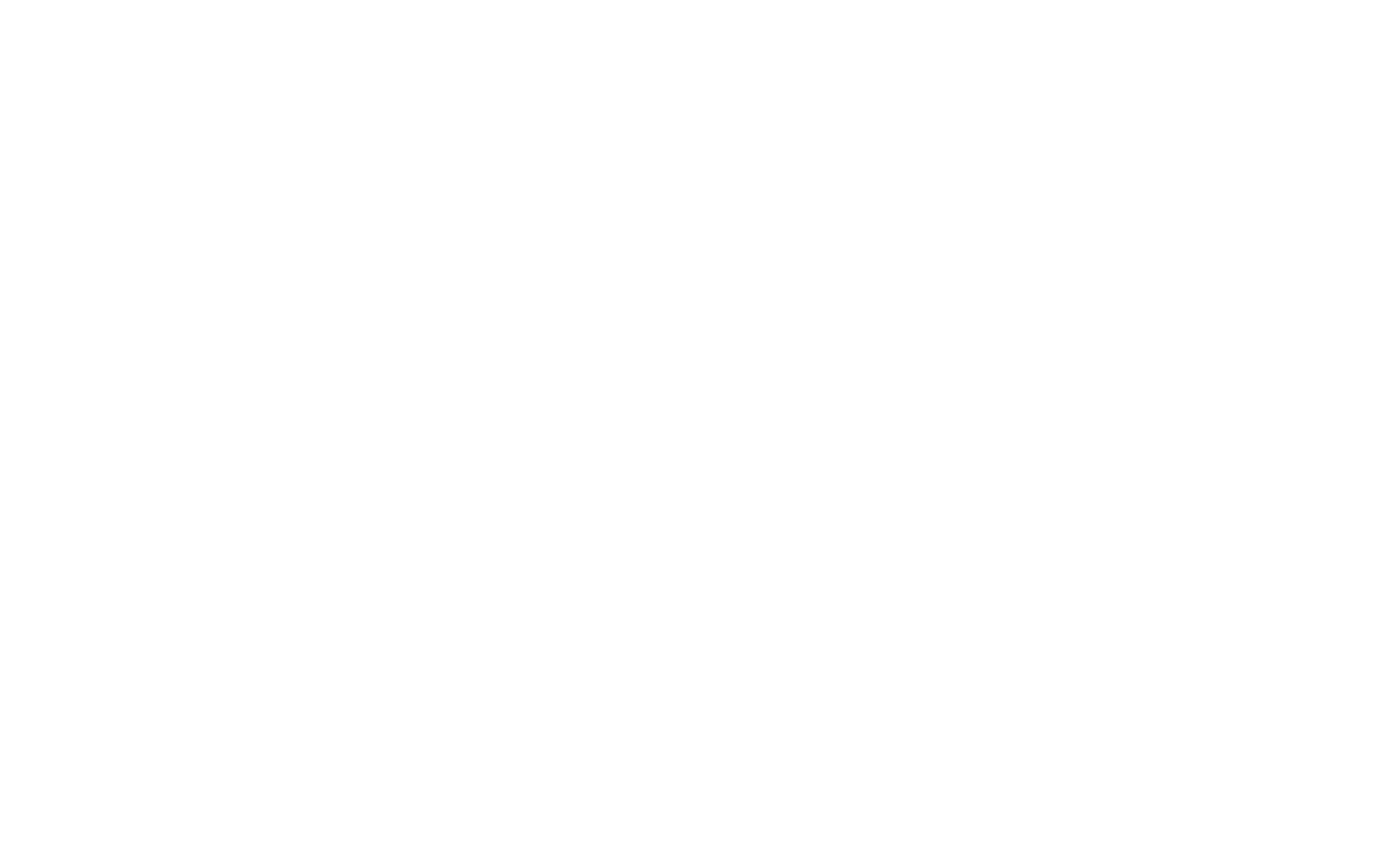
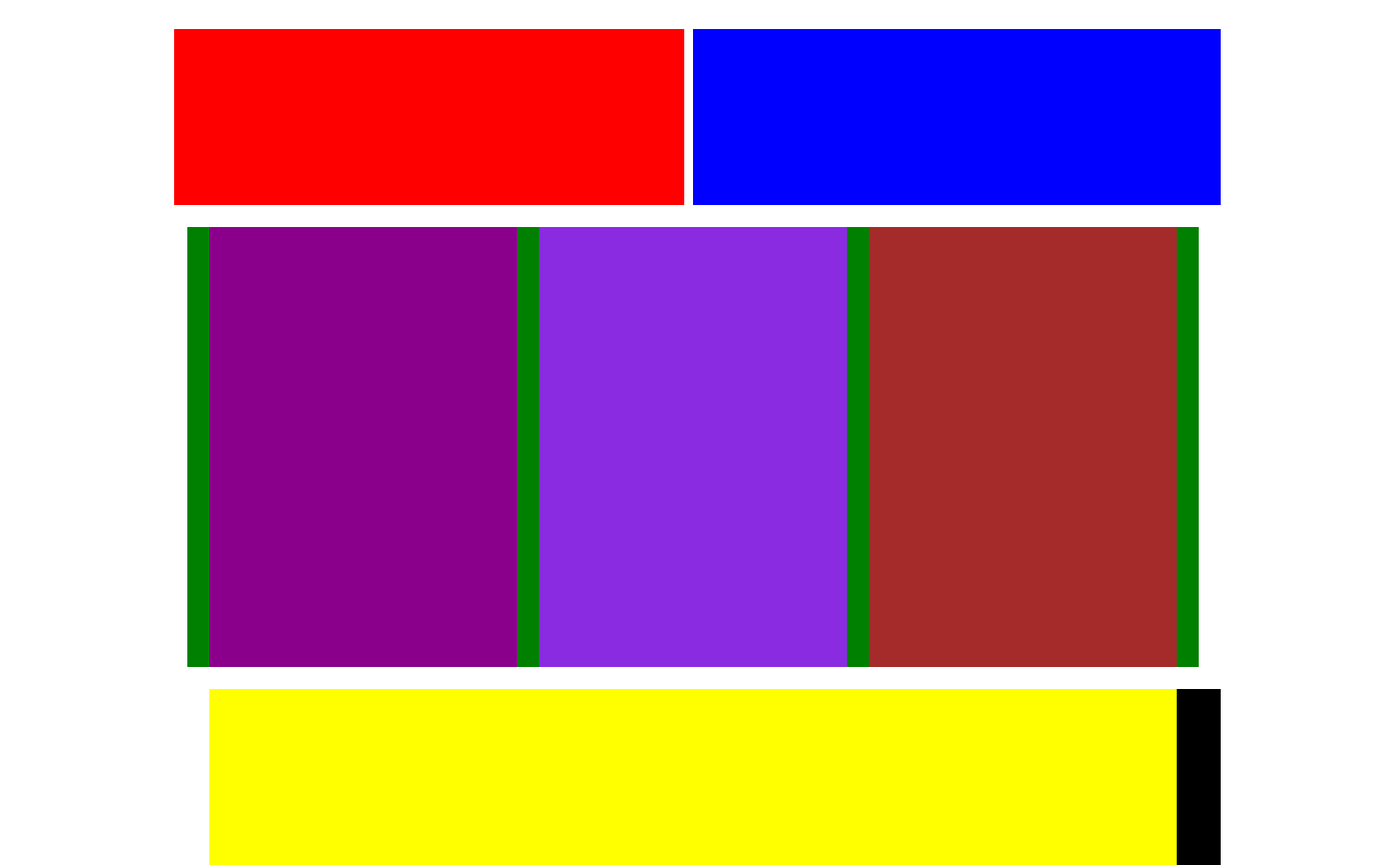
Before and after one commit to Gusamadeu/dew, a plain HTML site: page layoutfluido/index.html in a window 1280 px wide. Shown: the whole page at 88% size, 1568 px wide, since content can reach past the window. Before the commit the page ends 800 px from the top, so only its background shows below. Drawn offline with Linux system fonts and the light colour scheme.

Commit message:
Add files via upload

```diff
--- a/layoutfluido/index.html
+++ b/layoutfluido/index.html
@@ -5,8 +5,18 @@
     <meta http-equiv="X-UA-Compatible" content="IE=edge">
     <meta name="viewport" content="width=device-width, initial-scale=1.0">
     <title>Layout Fluido</title>
+    <link rel="stylesheet" href="style.css">
 </head>
 <body>
-
+    <div id="tudo">
+        <header> </header>
+        <nav></nav>
+        <main>
+            <section class="section1"></section>
+            <section class="section2"></section>
+            <section class="section3"></section>
+        </main>
+        <footer></footer>
+    </div>
 </body>
 </html>
--- /dev/null
+++ b/layoutfluido/style.css
@@ -0,0 +1,56 @@
+#tudo{
+    width: 1200px;
+    float: center;
+    border-right: 180px solid;
+    border-left: 180px solid;
+    border-top: 25px solid;
+    border-color: white;
+}
+header{
+    width: 600px;
+    height: 200px;
+    background-color: blue;
+    float: right;
+    border-left: 10px solid;
+    border-color: white;
+}
+nav{
+    width: 600px;
+    height: 200px;
+    background-color: red;
+    border-left: 10px solid;
+    border-color: white;
+}
+main{
+    width: 1150px;
+    height: 500px;
+    background-color: green;
+    border: 10px;
+    float: right;
+    border: solid 25px;
+    border-color: white;
+}
+section{
+    width: 350px;
+    height: 500px;
+    float: right;
+    border-right: solid 25px;
+    border-color: green;
+}
+.section1{
+    background-color: brown;
+}
+.section2{
+    background-color: blueviolet;
+}
+.section3{
+    background-color: darkmagenta;
+}
+footer{
+    width: 1100px;
+    height: 200px;
+    background-color: yellow;
+    float: right;
+    border-color: white;
+    border-right: solid 50px;
+}
```
